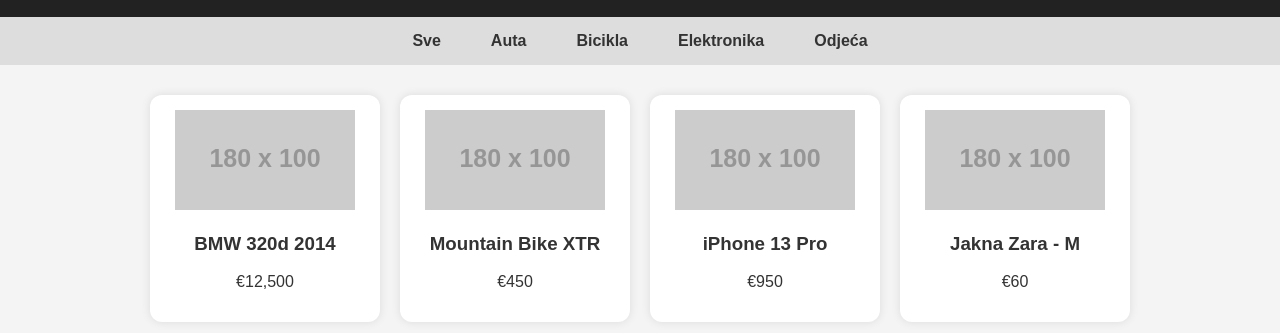
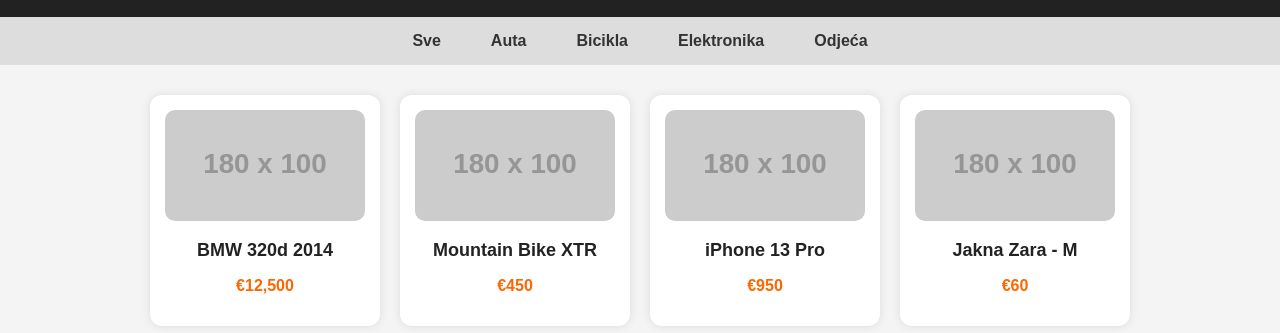
Before and after one commit to Kerimsehic12/Prodaja-svega, a plain HTML site: page index.html in a window 1280 px wide. Shown: the part 105-438 px from the top of the page. Drawn offline with Linux system fonts and the light colour scheme; placeholder pictures from the web are drawn by us.

Commit message:
Update style.css

```diff
--- a/style.css
+++ b/style.css
@@ -1,12 +1,10 @@
-/* Osnovni stil za cijelu stranicu */
-body {
+  body {
   font-family: Arial, sans-serif;
   margin: 0;
   background: #f4f4f4;
   color: #333;
 }
 
-/* Zaglavlje (naslov + dugme) */
 header {
   background: #222;
   color: white;
@@ -37,7 +35,6 @@ header button:hover {
   background: #e05500;
 }
 
-/* Navigacija (kategorije) */
 nav ul {
   display: flex;
   justify-content: center;
@@ -60,7 +57,6 @@ nav li:hover {
   background-color: #ccc;
 }
 
-/* Forma za unos oglasa */
 #formaOglasa {
   background: #ffffff;
   padding: 20px;
@@ -98,7 +94,6 @@ nav li:hover {
   background: #218838;
 }
 
-/* Glavni sadržaj (prikaz oglasa) */
 main {
   display: flex;
   flex-wrap: wrap;
@@ -106,7 +101,6 @@ main {
   padding: 20px;
 }
 
-/* Stil svakog oglasa */
 .oglas {
   background: white;
   padding: 15px;
@@ -120,4 +114,23 @@ main {
 
 .oglas:hover {
   transform: scale(1.03);
-  }
+}
+
+.oglas img {
+  width: 100%;
+  height: auto;
+  border-radius: 10px;
+  margin-bottom: 10px;
+}
+
+.oglas h3 {
+  margin: 5px 0;
+  font-size: 18px;
+  color: #222;
+}
+
+.cijena {
+  font-weight: bold;
+  color: #ff6600;
+  font-size: 16px;
+                            }
```
